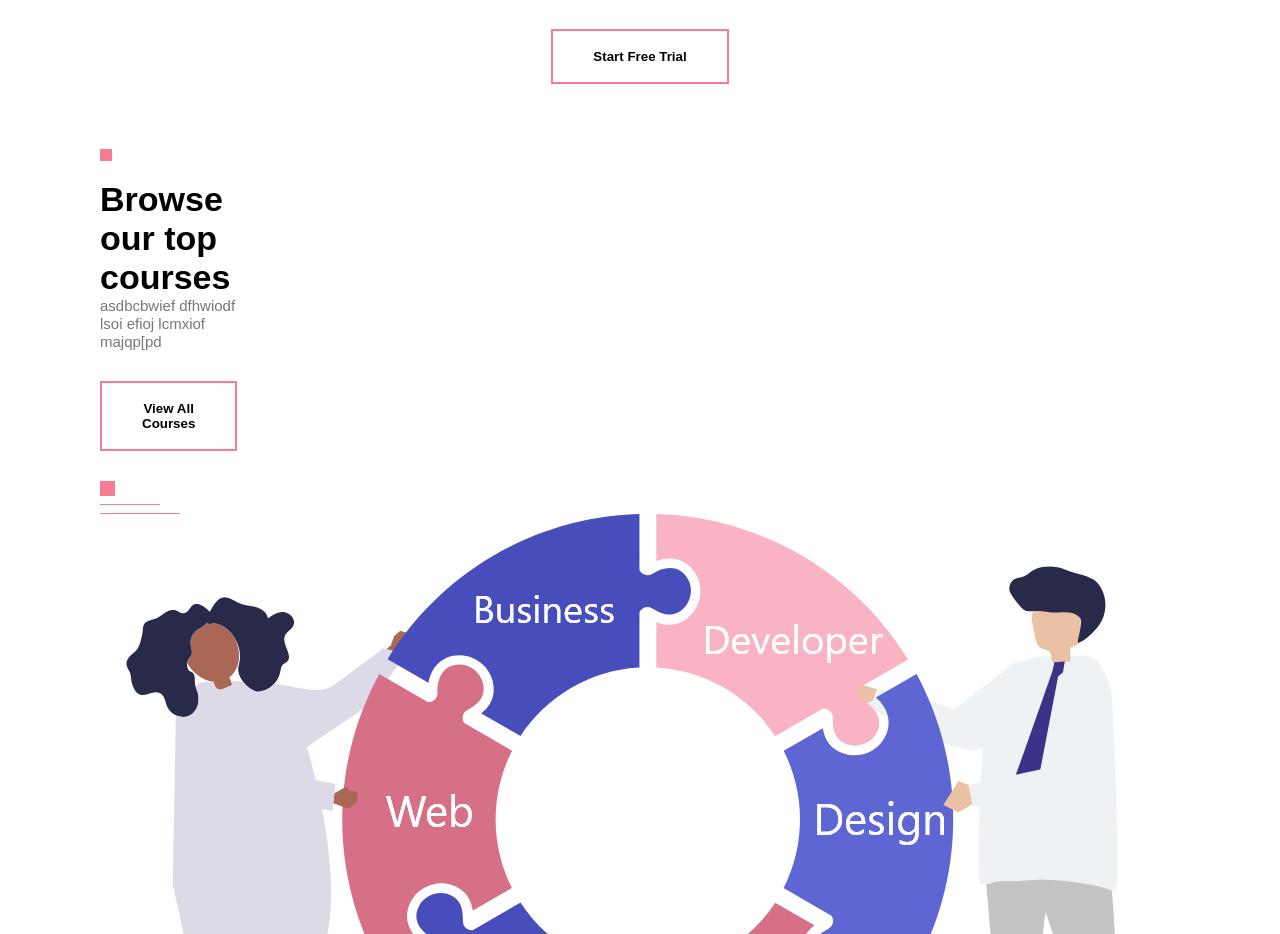
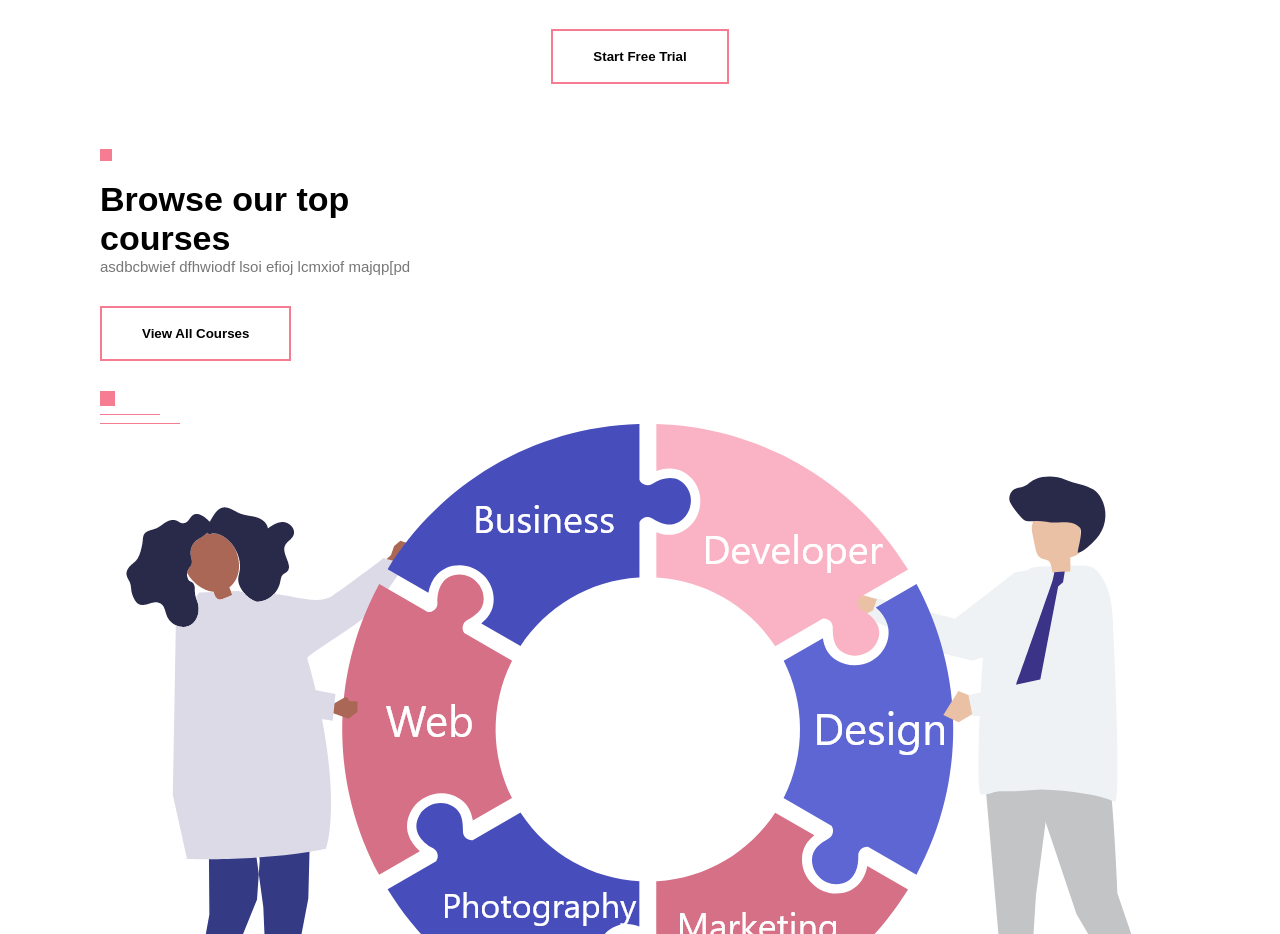
Before and after one commit to teokli/teokli.github.io, a plain HTML site: page index.html in a window 1280 px wide. Shown: the part 2260-3194 px from the top of the page. Drawn offline with Linux system fonts and the light colour scheme; some packages are replaced by stand-ins of ours; a script that the page names is missing.

Commit message:
Update style.css

```diff
--- a/style.css
+++ b/style.css
@@ -203,7 +203,7 @@ nav ul li a{
 }
 
 .course-left-col{
-    flex-basis:50px;
+    flex-basis:50%;
 }
 
 .course-text{
```
